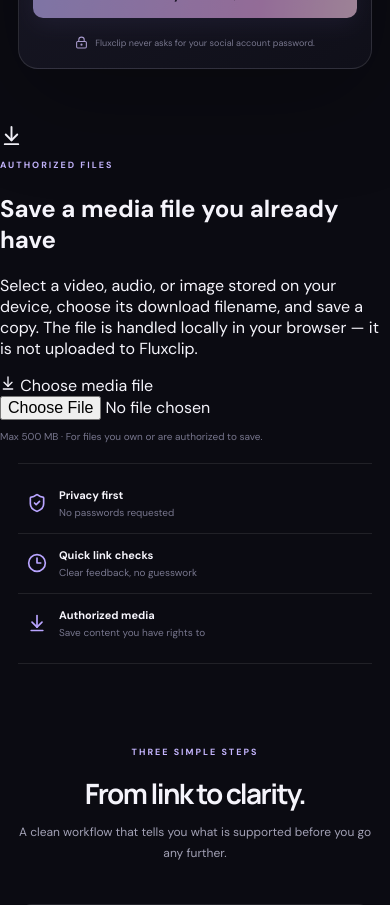
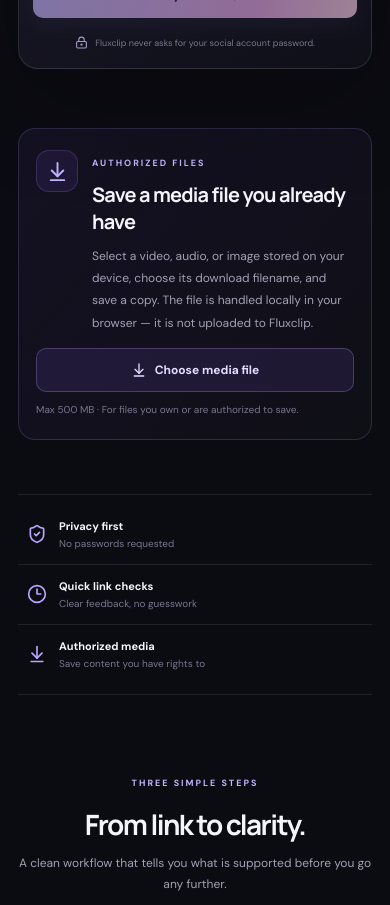
Before and after one commit to codingwithdinu/Fluxclip, a Next.js app: page / in a window 390 px wide. Shown: the part 820-1725 px from the top of the page. Built offline with nearby package versions, Linux system fonts and the light colour scheme.

Commit message:
Style local authorized media download workflow

```diff
--- a/app/globals.css
+++ b/app/globals.css
@@ -207,3 +207,30 @@ button:focus-visible, a:focus-visible, input:focus-visible, summary:focus-visibl
 @media (prefers-reduced-motion: reduce) {
   *, *::before, *::after { scroll-behavior: auto !important; animation-duration: .01ms !important; transition-duration: .01ms !important; }
 }
+
+
+.local-download-section { width: min(1000px, calc(100% - 64px)); margin: 0 auto; padding: 16px 0 72px; }
+.local-download-card { display: grid; grid-template-columns: 48px minmax(0, 1fr) minmax(240px, 320px); align-items: start; gap: 20px; padding: 28px; border: 1px solid rgba(167,139,250,.2); border-radius: 17px; background: linear-gradient(130deg, rgba(139,92,246,.075), rgba(255,255,255,.018)); }
+.local-download-icon { width: 46px; height: 46px; display: grid; place-items: center; border-radius: 13px; color: #c4b5fd; border: 1px solid rgba(167,139,250,.2); background: rgba(139,92,246,.1); }
+.local-download-copy h2 { margin: 10px 0; font-family: 'Manrope', sans-serif; font-size: clamp(20px, 2.7vw, 27px); letter-spacing: -.8px; }
+.local-download-copy p { max-width: 520px; margin: 0; color: var(--muted); font-size: 12px; line-height: 1.85; }
+.local-download-controls { display: flex; flex-direction: column; gap: 10px; min-width: 0; }
+.file-picker-button { min-height: 44px; display: flex; align-items: center; justify-content: center; gap: 8px; padding: 10px 14px; border: 1px solid rgba(196,181,253,.25); border-radius: 10px; background: rgba(139,92,246,.12); color: #e5dcff; font-size: 12px; font-weight: 700; cursor: pointer; }
+.file-picker-button:hover { background: rgba(139,92,246,.2); }
+.visually-hidden-file-input { position: absolute; width: 1px; height: 1px; padding: 0; margin: -1px; overflow: hidden; clip: rect(0, 0, 0, 0); white-space: nowrap; border: 0; }
+.visually-hidden-file-input:focus-visible + .file-picker-button { outline: 2px solid var(--purple); outline-offset: 3px; }
+.selected-file-name { margin: 0; padding: 10px; border: 1px solid var(--line); border-radius: 8px; color: #e8e6f2; font-size: 10px; overflow-wrap: anywhere; }
+.selected-file-name span { color: var(--subtle); white-space: nowrap; }
+.filename-input { width: 100%; min-width: 0; padding: 11px 12px; border: 1px solid rgba(255,255,255,.12); border-radius: 9px; background: rgba(5,5,12,.5); color: white; font-size: 11px; }
+.filename-input:focus-visible { outline: 2px solid var(--purple); outline-offset: 2px; }
+.local-download-controls .analyze-button { width: 100%; }
+.file-message { margin: 0; color: #fda4af; font-size: 10px; line-height: 1.6; overflow-wrap: anywhere; }
+.file-message-success { color: #9fe8ca; }
+.local-download-controls .input-help { margin: 0; }
+@media (max-width: 760px) {
+  .local-download-section { width: calc(100% - 36px); padding: 4px 0 54px; }
+  .local-download-card { grid-template-columns: 42px minmax(0, 1fr); gap: 14px; padding: 21px 17px; }
+  .local-download-icon { width: 42px; height: 42px; }
+  .local-download-copy { grid-column: 2; }
+  .local-download-controls { grid-column: 1 / -1; }
+}
```
